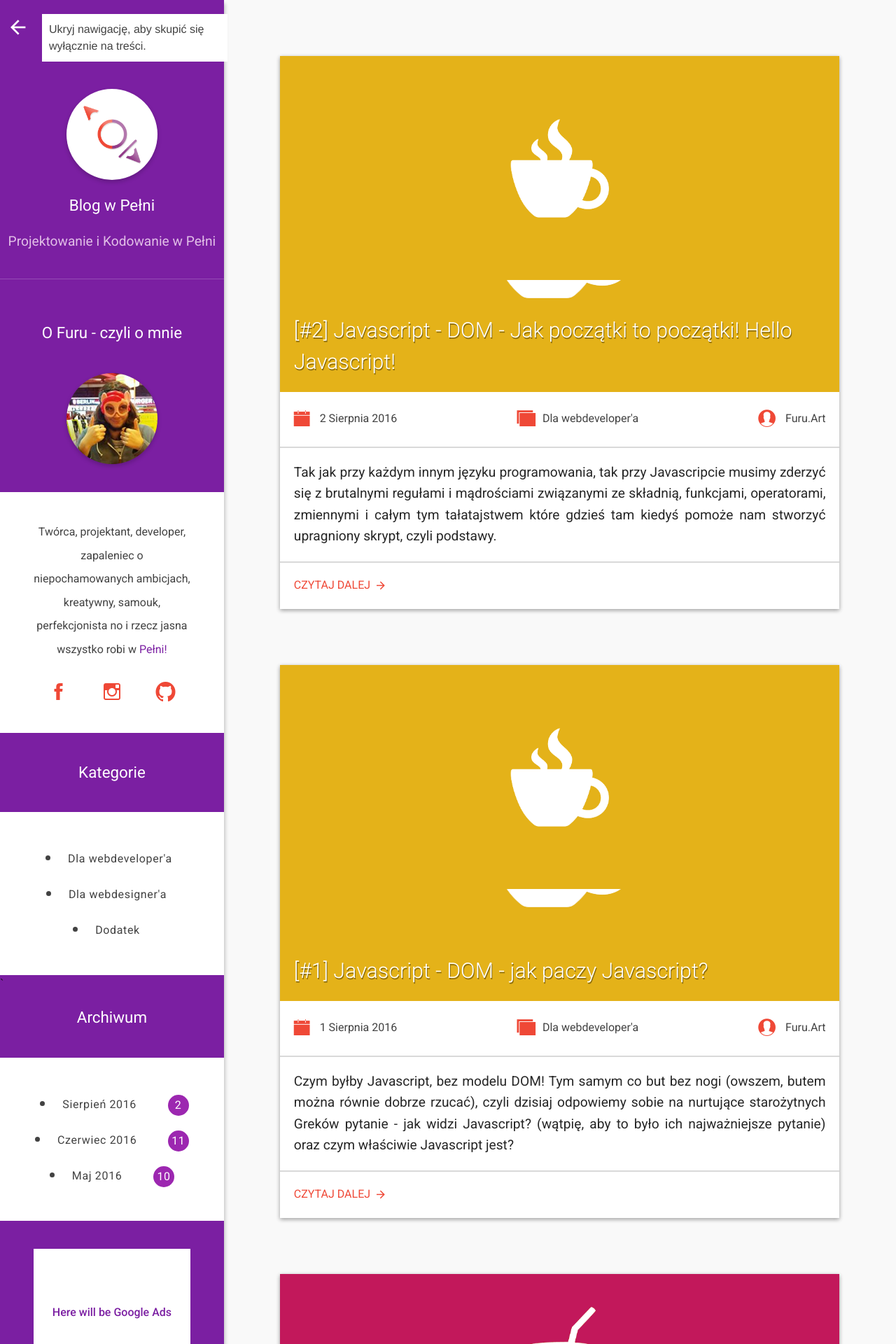
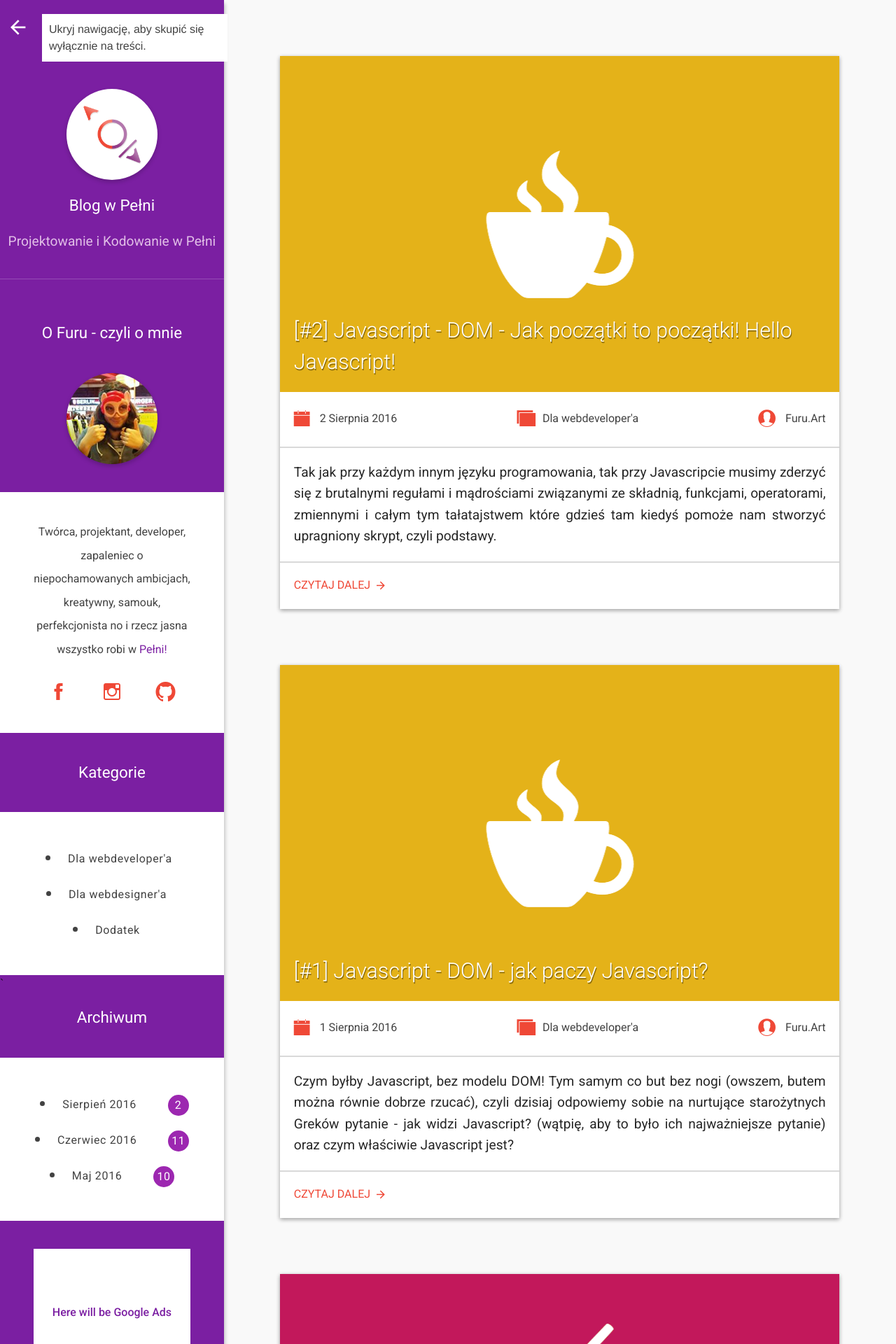
Before and after one commit to FuruArt/furuart.github.io, a Jekyll site: the page built from index.html, in a window 1280 px wide. Shown: the top 1920 px of the page at 70% size. Built offline with Jekyll 4.4.1, drawn with Linux system fonts in a browser that asks for light colours; some web fonts are replaced; the list of posts is cut into pages by our own code.

Commit message:
Update index.html

```diff
--- a/index.html
+++ b/index.html
@@ -11,7 +11,7 @@ layout: default
       <li class="article">
         <div class="article-body">
             <div class="headerImage" style="background-image: url('{{ post.image }}')">
-              <img class="" src="{{ post.image }}">
+              <!-- <img class="" src="{{ post.image }}"> -->
               <h2 class="article-title">
 
               <a class="post-link" href="{{ post.url | prepend: site.baseurl }}">{{ post.title }}</a>
```
